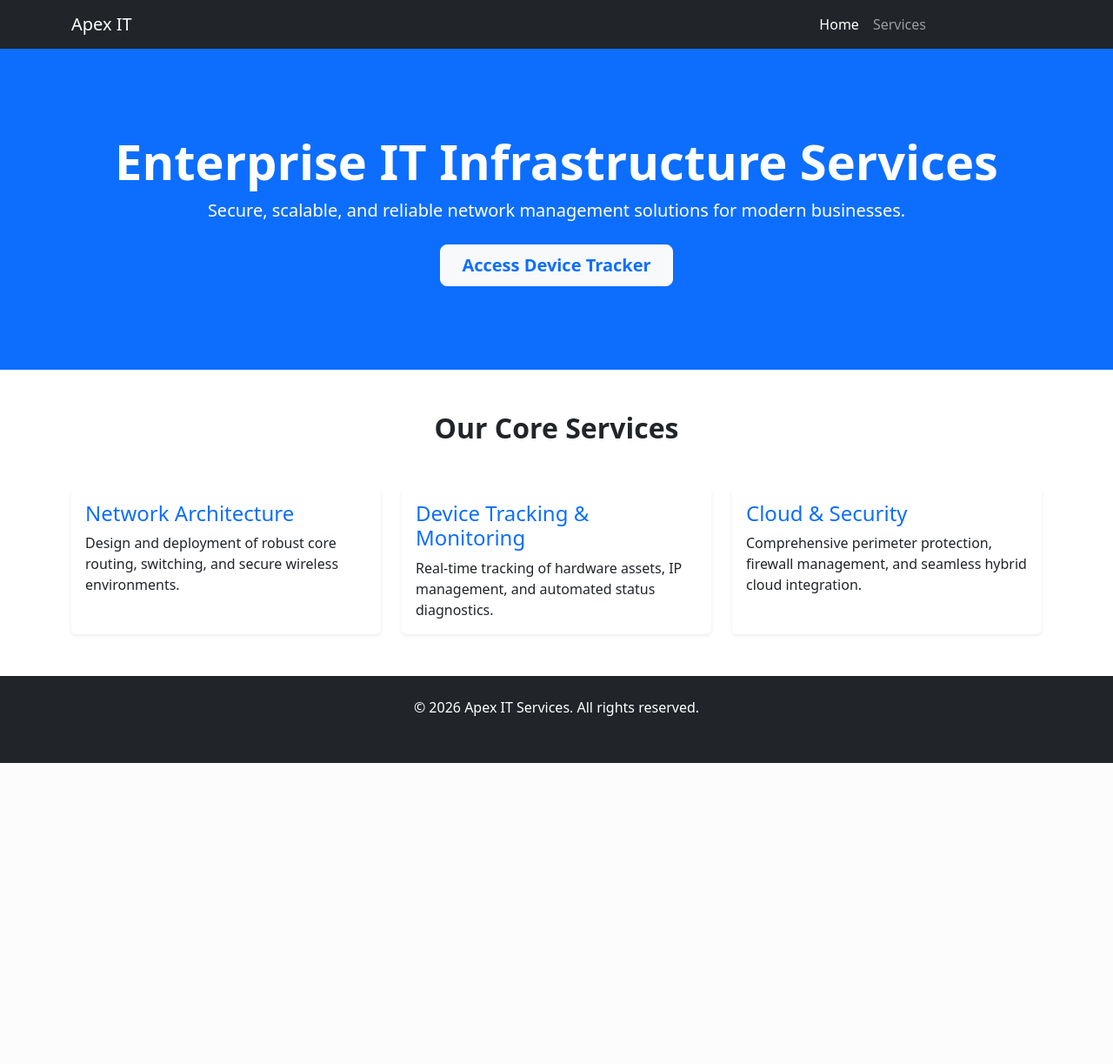
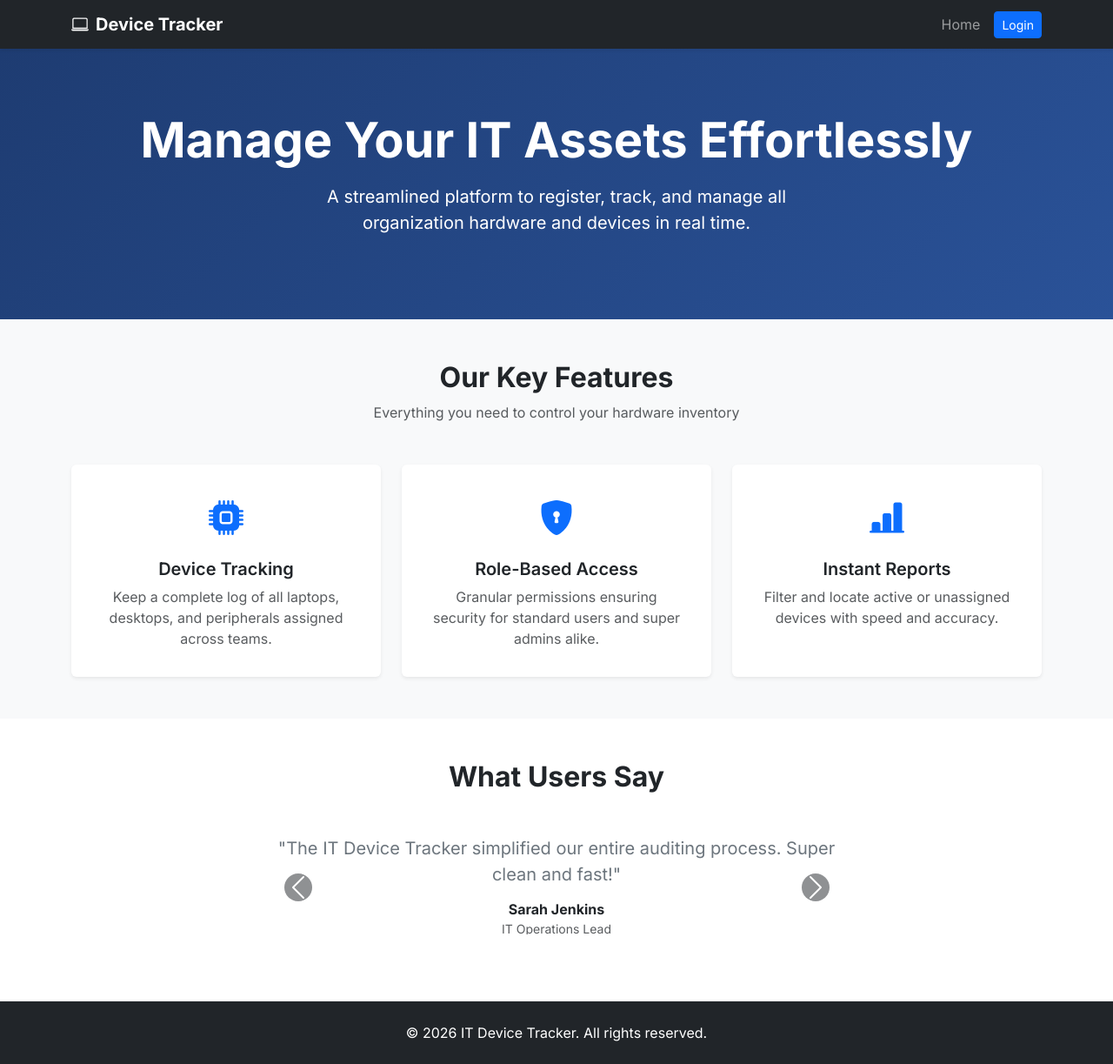
Before and after one commit to shihabulfaiez-cmyk/device_tracker, a PHP site: page / in a window 1280 px wide. Shown: the whole page at 87% size. Before the commit the page ends 877 px from the top, so only its background shows below. Run offline with PHP 8.4, Linux system fonts and the light colour scheme.

Commit message:
Redesign index.php with hero gradient, feature cards, and testimonial carousel

```diff
--- a/index.php
+++ b/index.php
@@ -1,74 +1,55 @@
-<!DOCTYPE html>
-<html lang="en">
-<head>
-    <meta charset="UTF-8">
-    <meta name="viewport" content="width=device-width, initial-scale=1.0">
-    <title>Apex IT Services</title>
-    <!-- Bootstrap 5 CSS CDN -->
-    <link href="https://cdn.jsdelivr.net/npm/bootstrap@5.3.2/dist/css/bootstrap.min.css" rel="stylesheet">
-</head>
-<body>
-
-    <!-- Navbar -->
-    <nav class="navbar navbar-expand-lg navbar-dark bg-dark">
-        <div class="container">
-            <a class="navbar-brand" href="index.php">Apex IT</a>
-            <button class="navbar-toggler" type="button" data-bs-toggle="collapse" data-bs-target="#navbarNav">
-                <span class="navbar-toggler-icon"></span>
-            </button>
-            <div class="collapse navbar-collapse justify-content-end" id="navbarNav">
-                <ul class="navbar-nav align-items-center">
-                    <li class="nav-item"><a class="nav-link active" href="index.php">Home</a></li>
-                    <li class="nav-item"><a class="nav-link" href="#services">Services</a></li>
-                    <!-- Login Dropdown / Link -->
-                    <li class="nav-item dropdown ms-lg-3">
-                        <a class="nav-link dropdown-toggle btn btn-outline-light text-dark px-3" href="#" role="button" data-bs-toggle="dropdown">
-                            Account
-                        </a>
-                        <ul class="dropdown-menu dropdown-menu-end">
-                            <li><a class="dropdown-item" href="login.php">User Login</a></li>
-                        </ul>
-                    </li>
-                </ul>
-            </div>
-        </div>
-    </nav>
+<?php
+require_once 'includes/header.php';
+?>
 
 <!-- Hero Section -->
-    <header class="bg-primary text-white text-center py-5">
-        <div class="container py-5">
-            <h1 class="display-4 fw-bold">Enterprise IT Infrastructure Services</h1>
-            <p class="lead mb-4">Secure, scalable, and reliable network management solutions for modern businesses.</p>
-            <a href="login.php" class="btn btn-light btn-lg text-primary fw-semibold px-4">Access Device Tracker</a>
+<section class="py-5 text-center text-white position-relative" style="background: linear-gradient(135deg, #1e3c72 0%, #2a5298 100%);">
+  <div class="container py-4">
+    <h1 class="display-4 fw-bold mb-3">Manage Your IT Assets Effortlessly</h1>
+    <p class="lead mb-4 mx-auto" style="max-width: 600px;">
+      A streamlined platform to register, track, and manage all organization hardware and devices in real time.
+    </p>
   </div>
-    </header>
+</section>
 
-    <!-- Services Section -->
-    <section id="services" class="py-5">
+<!-- Services / Features Section -->
+<section class="py-5 bg-light">
   <div class="container">
-            <h2 class="text-center mb-5 fw-bold">Our Core Services</h2>
+    <div class="text-center mb-5">
+      <h2 class="fw-bold">Our Key Features</h2>
+      <p class="text-muted">Everything you need to control your hardware inventory</p>
+    </div>
     <div class="row g-4">
       <div class="col-md-4">
-                    <div class="card h-100 shadow-sm border-0">
+        <div class="card h-100 border-0 shadow-sm p-3 text-center service-card">
           <div class="card-body">
-                            <h4 class="card-title text-primary">Network Architecture</h4>
-                            <p class="card-text">Design and deployment of robust core routing, switching, and secure wireless environments.</p>
+            <div class="text-primary fs-1 mb-3">
+              <i class="bi bi-cpu-fill" aria-hidden="true"></i>
+            </div>
+            <h5 class="card-title fw-semibold">Device Tracking</h5>
+            <p class="card-text text-muted">Keep a complete log of all laptops, desktops, and peripherals assigned across teams.</p>
           </div>
         </div>
       </div>
       <div class="col-md-4">
-                    <div class="card h-100 shadow-sm border-0">
+        <div class="card h-100 border-0 shadow-sm p-3 text-center service-card">
           <div class="card-body">
-                            <h4 class="card-title text-primary">Device Tracking & Monitoring</h4>
-                            <p class="card-text">Real-time tracking of hardware assets, IP management, and automated status diagnostics.</p>
+            <div class="text-primary fs-1 mb-3">
+              <i class="bi bi-shield-lock-fill" aria-hidden="true"></i>
+            </div>
+            <h5 class="card-title fw-semibold">Role-Based Access</h5>
+            <p class="card-text text-muted">Granular permissions ensuring security for standard users and super admins alike.</p>
           </div>
         </div>
       </div>
       <div class="col-md-4">
-                    <div class="card h-100 shadow-sm border-0">
+        <div class="card h-100 border-0 shadow-sm p-3 text-center service-card">
           <div class="card-body">
-                            <h4 class="card-title text-primary">Cloud & Security</h4>
-                            <p class="card-text">Comprehensive perimeter protection, firewall management, and seamless hybrid cloud integration.</p>
+            <div class="text-primary fs-1 mb-3">
+              <i class="bi bi-bar-chart-line-fill" aria-hidden="true"></i>
+            </div>
+            <h5 class="card-title fw-semibold">Instant Reports</h5>
+            <p class="card-text text-muted">Filter and locate active or unassigned devices with speed and accuracy.</p>
           </div>
         </div>
       </div>
@@ -76,15 +57,47 @@
   </div>
 </section>
 
-    <!-- Footer -->
-    <footer class="bg-dark text-white text-center py-4">
+<!-- Testimonials Carousel -->
+<section class="py-5 bg-white">
   <div class="container">
-            <p class="mb-1">&copy; 2026 Apex IT Services. All rights reserved.</p>
-            <small class="text-muted"><a href="login.php" class="text-decoration-none text-muted">Admin Portal</a></small>
+    <div class="text-center mb-4">
+      <h2 class="fw-bold">What Users Say</h2>
     </div>
-    </footer>
+    <div id="testimonialCarousel" class="carousel slide mx-auto" data-bs-ride="carousel" style="max-width: 700px;">
+      <div class="carousel-indicators">
+        <button type="button" data-bs-target="#testimonialCarousel" data-bs-slide-to="0" class="active" aria-current="true" aria-label="Slide 1"></button>
+        <button type="button" data-bs-target="#testimonialCarousel" data-bs-slide-to="1" aria-label="Slide 2"></button>
+        <button type="button" data-bs-target="#testimonialCarousel" data-bs-slide-to="2" aria-label="Slide 3"></button>
+      </div>
+      <div class="carousel-inner text-center p-4">
+        <div class="carousel-item active">
+          <p class="fs-5 italic text-secondary">"The IT Device Tracker simplified our entire auditing process. Super clean and fast!"</p>
+          <h6 class="fw-bold mt-3 mb-0">Sarah Jenkins</h6>
+          <small class="text-muted">IT Operations Lead</small>
+        </div>
+        <div class="carousel-item">
+          <p class="fs-5 italic text-secondary">"Role permissions ensure that team leads only manage devices assigned specifically to them."</p>
+          <h6 class="fw-bold mt-3 mb-0">David Miller</h6>
+          <small class="text-muted">Systems Administrator</small>
+        </div>
+        <div class="carousel-item">
+          <p class="fs-5 italic text-secondary">"Adding devices and maintaining records has never been this simple."</p>
+          <h6 class="fw-bold mt-3 mb-0">Anita Rao</h6>
+          <small class="text-muted">Network Engineer</small>
+        </div>
+      </div>
+      <button class="carousel-control-prev" type="button" data-bs-target="#testimonialCarousel" data-bs-slide="prev">
+        <span class="carousel-control-prev-icon bg-dark rounded-circle" aria-hidden="true"></span>
+        <span class="visually-hidden">Previous</span>
+      </button>
+      <button class="carousel-control-next" type="button" data-bs-target="#testimonialCarousel" data-bs-slide="next">
+        <span class="carousel-control-next-icon bg-dark rounded-circle" aria-hidden="true"></span>
+        <span class="visually-hidden">Next</span>
+      </button>
+    </div>
+  </div>
+</section>
 
-    <!-- Bootstrap JS Bundle CDN -->
-    <script src="https://cdn.jsdelivr.net/npm/bootstrap@5.3.2/dist/js/bootstrap.bundle.min.js"></script>
-</body>
-</html>
+<?php
+require_once 'includes/footer.php';
+?>
```
Lines whose indentation alone changed are shown as unchanged.
